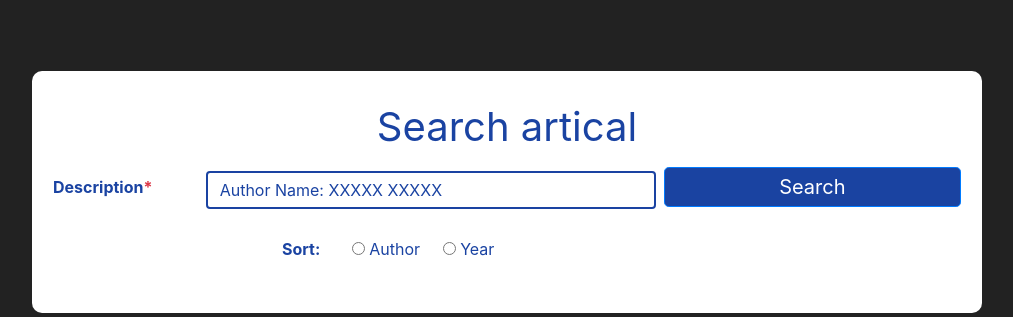
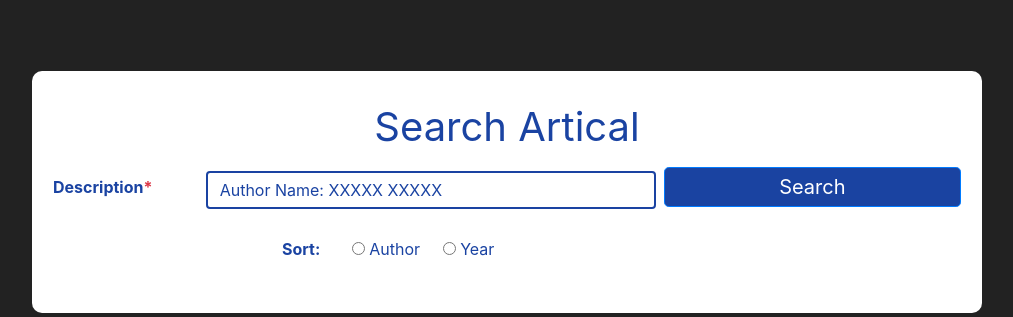
Before and after one commit to mira349/SEEDS, a PHP site: page /searchSort.php in a window 1280 px wide. Shown: the part 208-525 px from the top of the page, without its empty margins (133-1146 px from the left). Run offline with PHP 8.4, Linux system fonts and the light colour scheme.

Commit message:
Update searchSort.php

```diff
--- a/articalSubmitter/searchSort.php
+++ b/articalSubmitter/searchSort.php
@@ -34,7 +34,7 @@
                 <div class="container">
                     <div class="row text-white">
                         <div class="col-xl-10 col-lg-10 col-md-10 col-sm-12 mx-auto text-center form p-4">
-                            <h1 class="font-weight-normal py-2 text-truncate text-custom text-center">Search artical
+                            <h1 class="font-weight-normal py-2 text-truncate text-custom text-center">Search Artical
                             </h1>
                             <div class="px-2">
                                 <form action="#" class="justify-content-center text-custom" method="GET">
```
